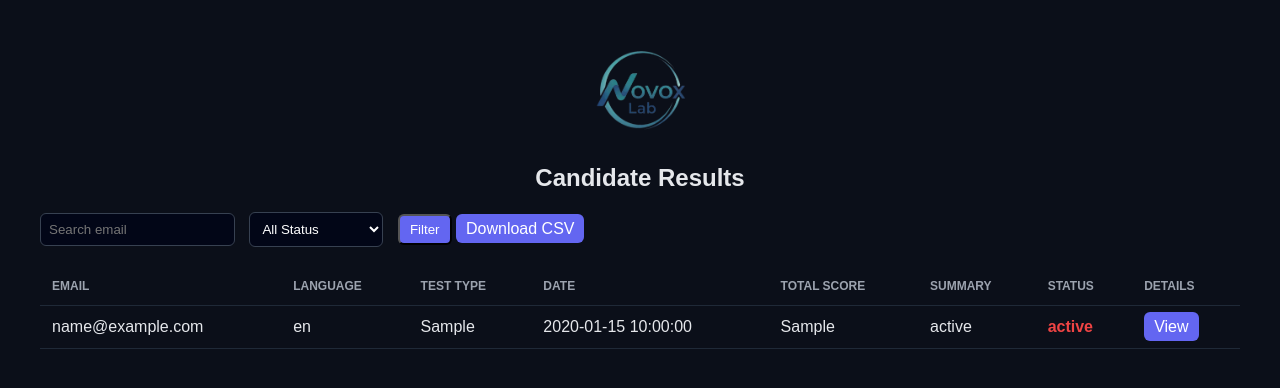
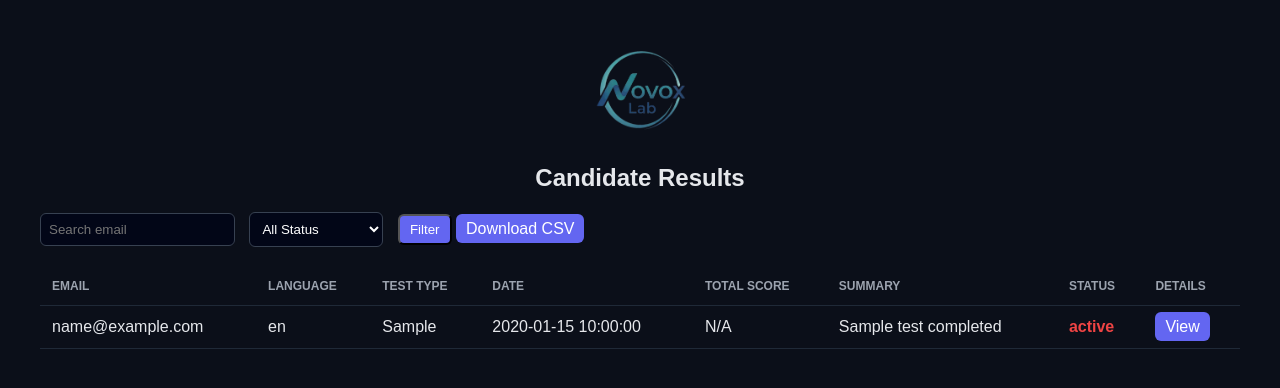
Before and after one commit to medeghinigiuliana/languagelab, a Flask app: page /dashboard in a window 1280 px wide. Shown: the top 388 px of the page. Run offline with Flask 3, Linux system fonts and the light colour scheme; tables that the repository leaves empty hold one stand-in row (values such as "Sample post").

Commit message:
improve test type display

```diff
--- a/templates/dashboard.html
+++ b/templates/dashboard.html
@@ -104,16 +104,34 @@
   <tr>
     <td>{{ r.email }}</td>
     <td>{{ r.language }}</td>
-    <td>{{ r.test_type }}</td>
+    <td>
+      {% if r.test_type == "post_editing" %}
+        Post-MT Editing
+      {% else %}
+        {{ r.test_type|capitalize }}
+      {% endif %}
+</td>
     <td>{{ r.created_at }}</td>
     <td>
-      {% if r.translation_score != "N/A" %}
+      {% if r.test_type == "translation" %}
         {{ r.translation_score }}
+
+      {% elif r.test_type == "interpretation" %}
+        {{ r.interpretation_score }}
+
+      {% elif r.test_type == "editing" %}
+        {{ r.editing_score }}
+
+      {% elif r.test_type == "post_editing" %}
+        {{ r.post_edit_score }}
+
       {% else %}
-        {{ r.interpretation_score }}
+        N/A
       {% endif %}
-    </td>
-    <td>{{ r.status }}</td>
+</td>
+<td>
+  {{ r.test_type|capitalize }} test completed
+</td>
 
     <td class="
       {% if 'PASS' in r.status %}status-pass{% else %}status-fail{% endif %}
```
